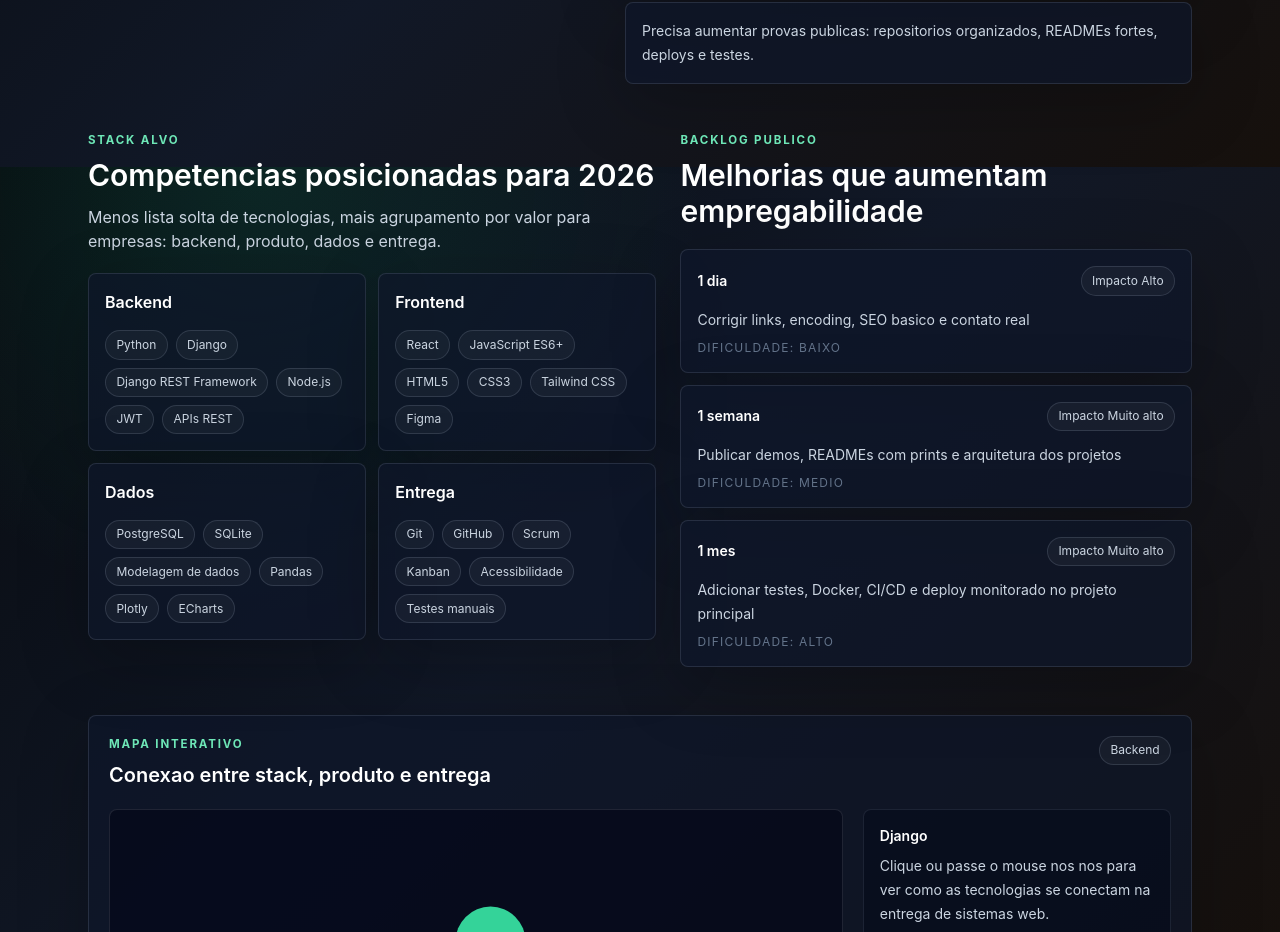
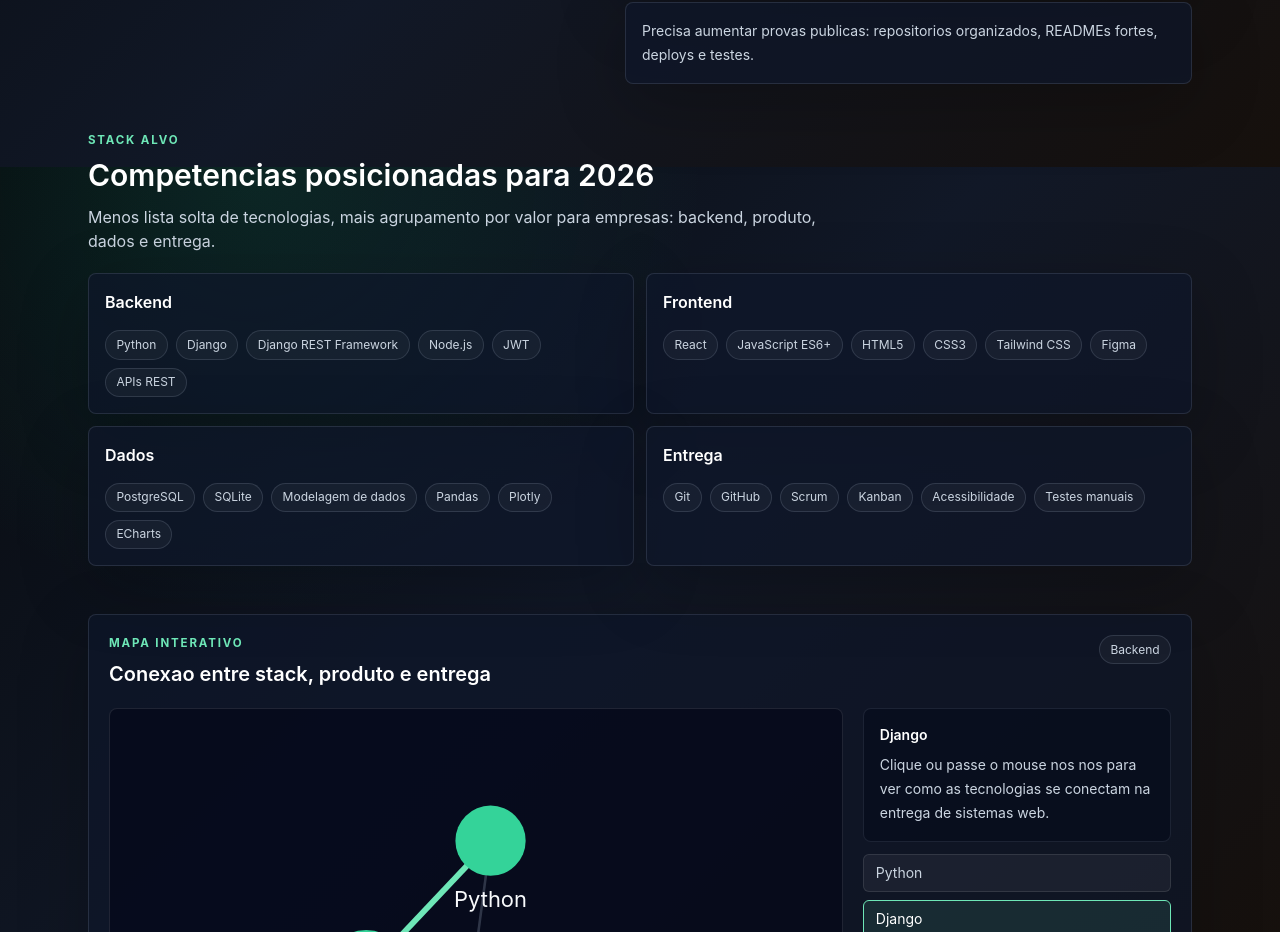
Before and after one commit to EnicarlosJr/Portfolio, a React (Vite) app: page /#/ in a window 1280 px wide. Shown: the part 2233-3165 px from the top of the page. Built offline with nearby package versions, Linux system fonts and the light colour scheme.

Commit message:
Remove backlog publico da Home

```diff
--- a/src/pages/Home.jsx
+++ b/src/pages/Home.jsx
@@ -5,7 +5,7 @@ import MetricGrid from '../components/MetricGrid'
 import ProjectCard from '../components/ProjectCard'
 import SectionHeader from '../components/SectionHeader'
 import TechGraph from '../components/TechGraph'
-import { improvementBacklog, projects, recruiterSignals, stackGroups } from '../data/profile'
+import { projects, recruiterSignals, stackGroups } from '../data/profile'
 import { CheckCircle2, ArrowRight } from 'lucide-react'
 
 export default function Home() {
@@ -102,9 +102,8 @@ export default function Home() {
         </div>
       </section>
 
-      {/* Stack e backlog */}
-      <section className="grid gap-6 lg:grid-cols-[1fr_0.9fr]">
-        <div className="space-y-5">
+      {/* Stack */}
+      <section className="space-y-5">
         <SectionHeader kicker="Stack alvo" title="Competencias posicionadas para 2026">
           Menos lista solta de tecnologias, mais agrupamento por valor para empresas: backend, produto, dados e entrega.
         </SectionHeader>
@@ -120,22 +119,6 @@ export default function Home() {
             </div>
           ))}
         </div>
-        </div>
-        <div className="space-y-5">
-          <SectionHeader kicker="Backlog publico" title="Melhorias que aumentam empregabilidade" />
-          <div className="grid gap-3">
-            {improvementBacklog.map((item) => (
-              <div key={item.item} className="panel p-4">
-                <div className="flex items-center justify-between gap-3">
-                  <p className="text-sm font-semibold text-white">{item.horizon}</p>
-                  <span className="tag">Impacto {item.impact}</span>
-                </div>
-                <p className="mt-3 text-sm leading-6 text-slate-300">{item.item}</p>
-                <p className="mt-2 text-xs uppercase tracking-widest text-slate-500">Dificuldade: {item.effort}</p>
-              </div>
-            ))}
-          </div>
-        </div>
       </section>
 
       <TechGraph />
```
Lines whose indentation alone changed are shown as unchanged.
